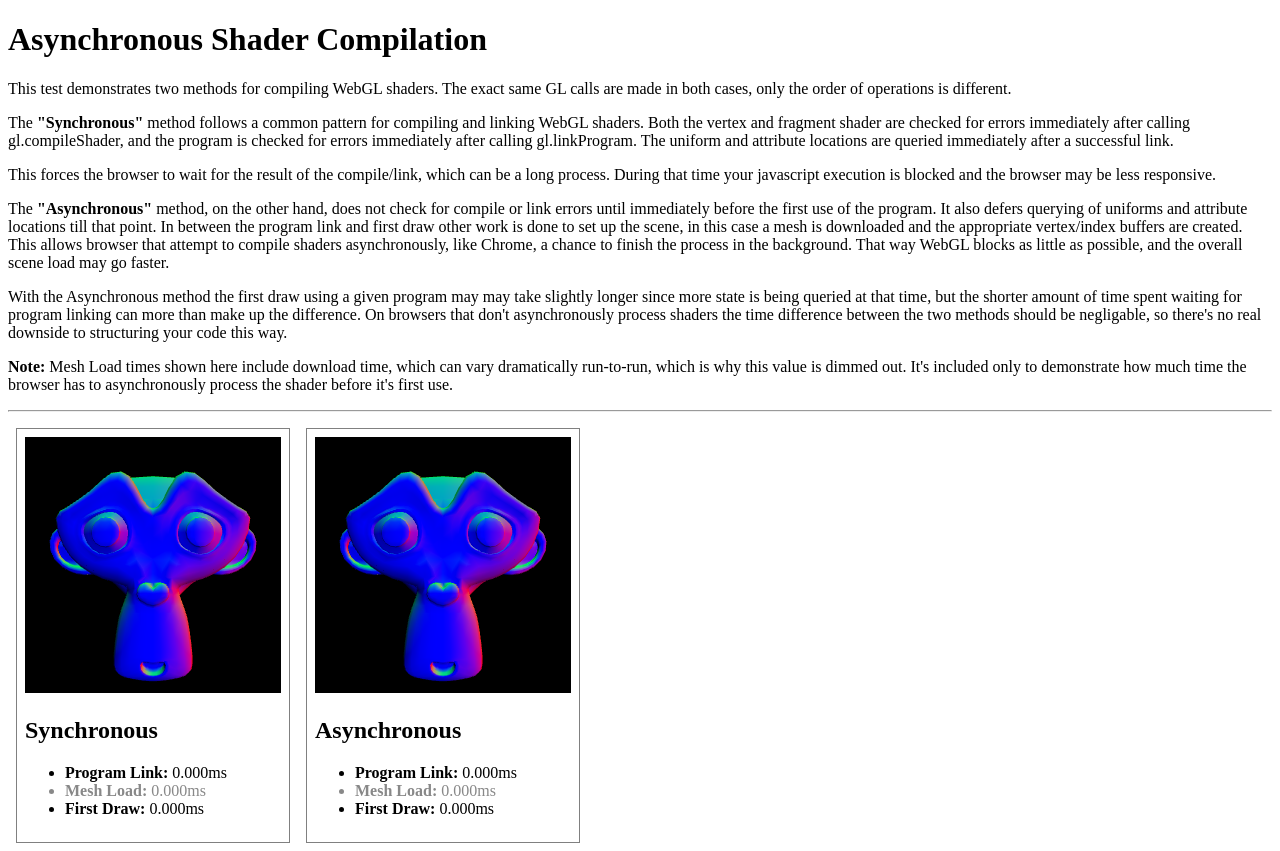
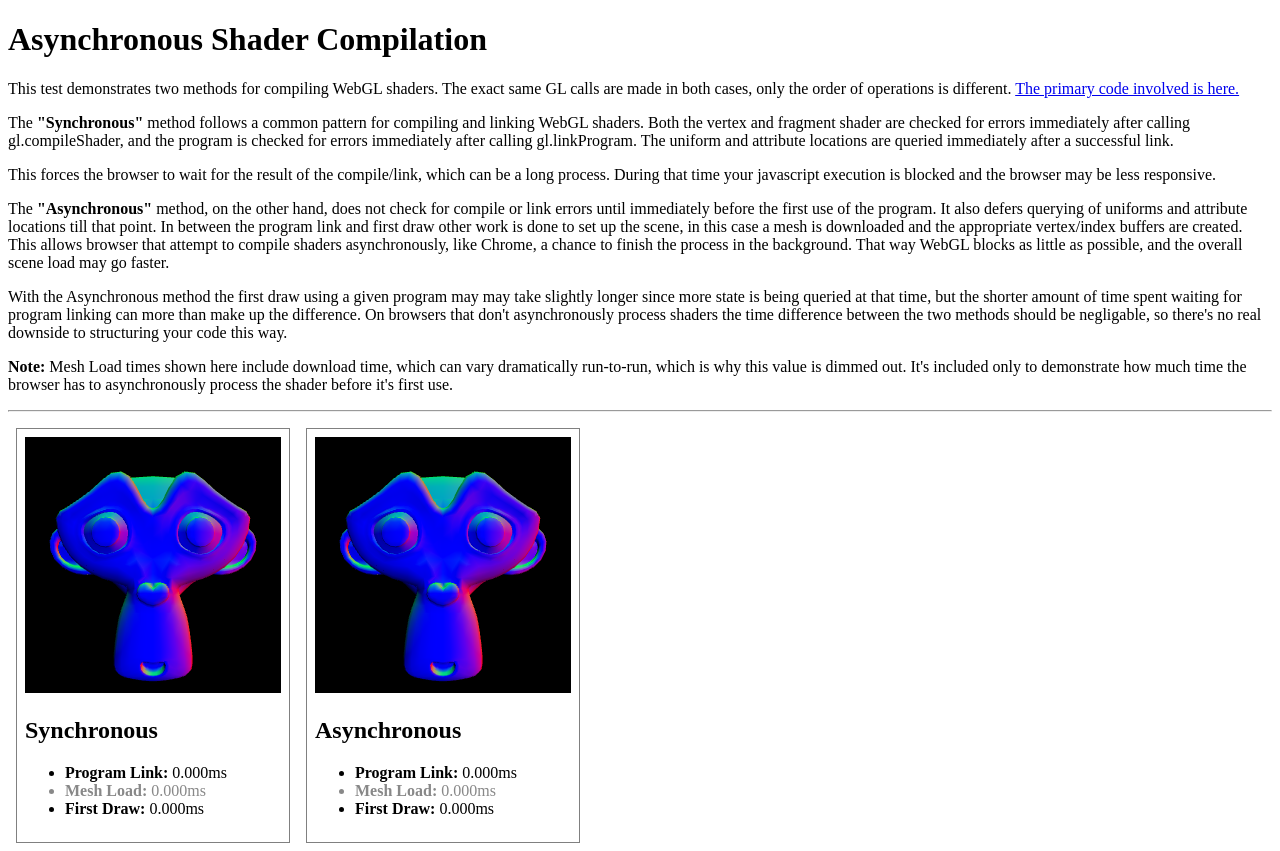
Before and after one commit to toji/shader-perf, a plain HTML site: page index.html in a window 1280 px wide. Drawn offline with Linux system fonts and the light colour scheme.

Commit message:
Added link to shader code.

```diff
--- a/index.html
+++ b/index.html
@@ -44,7 +44,9 @@ THE SOFTWARE.
 
     <p>This test demonstrates two methods for compiling WebGL shaders. The exact
     same GL calls are made in both cases, only the order of operations
-    is different.</p>
+    is different.
+    <a href="https://github.com/toji/shader-perf/blob/gh-pages/async-program.js">
+    The primary code involved is here.</a></p>
 
     <p>The <b>"Synchronous"</b> method follows a common pattern for compiling
     and linking WebGL shaders. Both the vertex and fragment shader are checked
```
